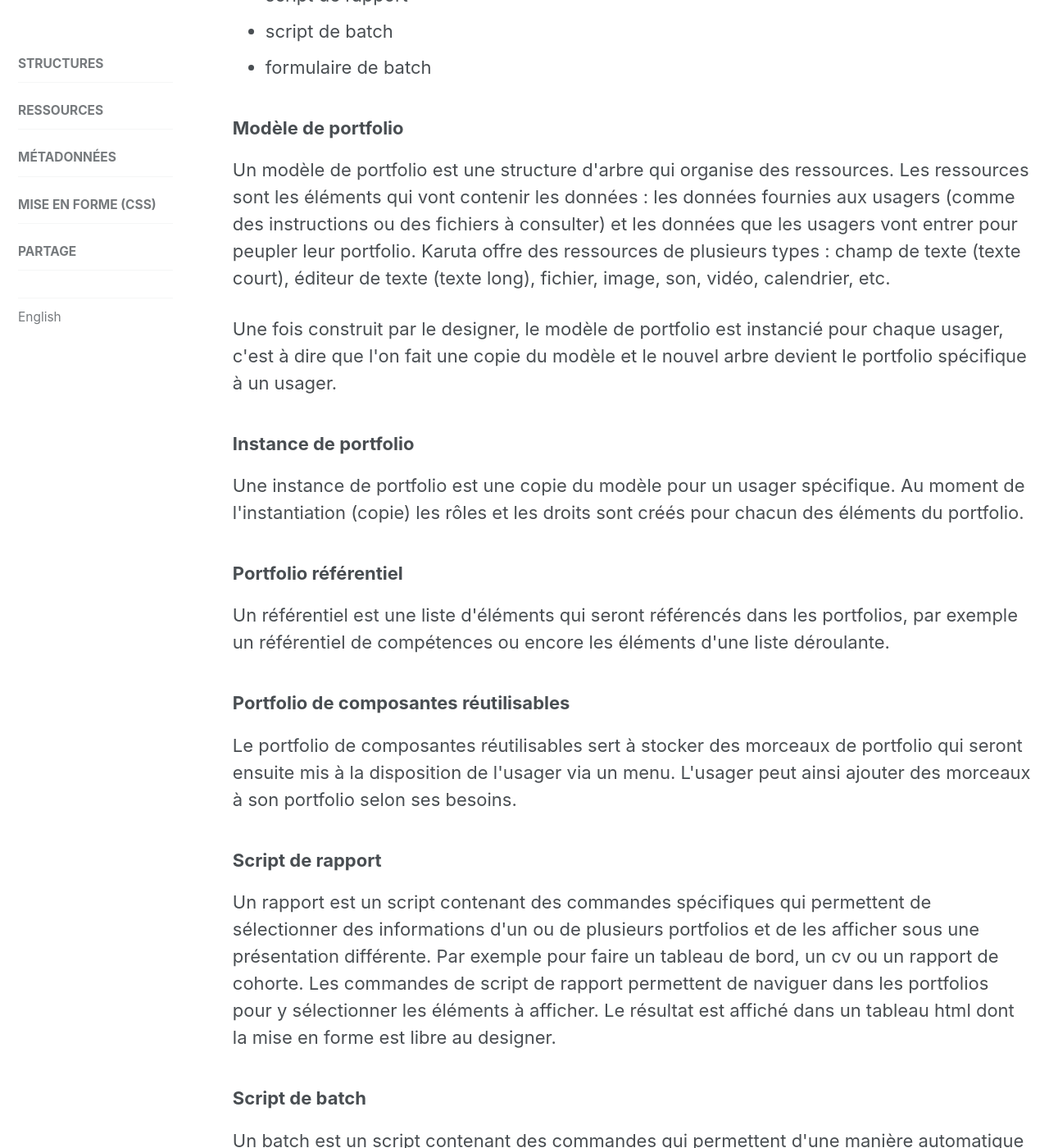
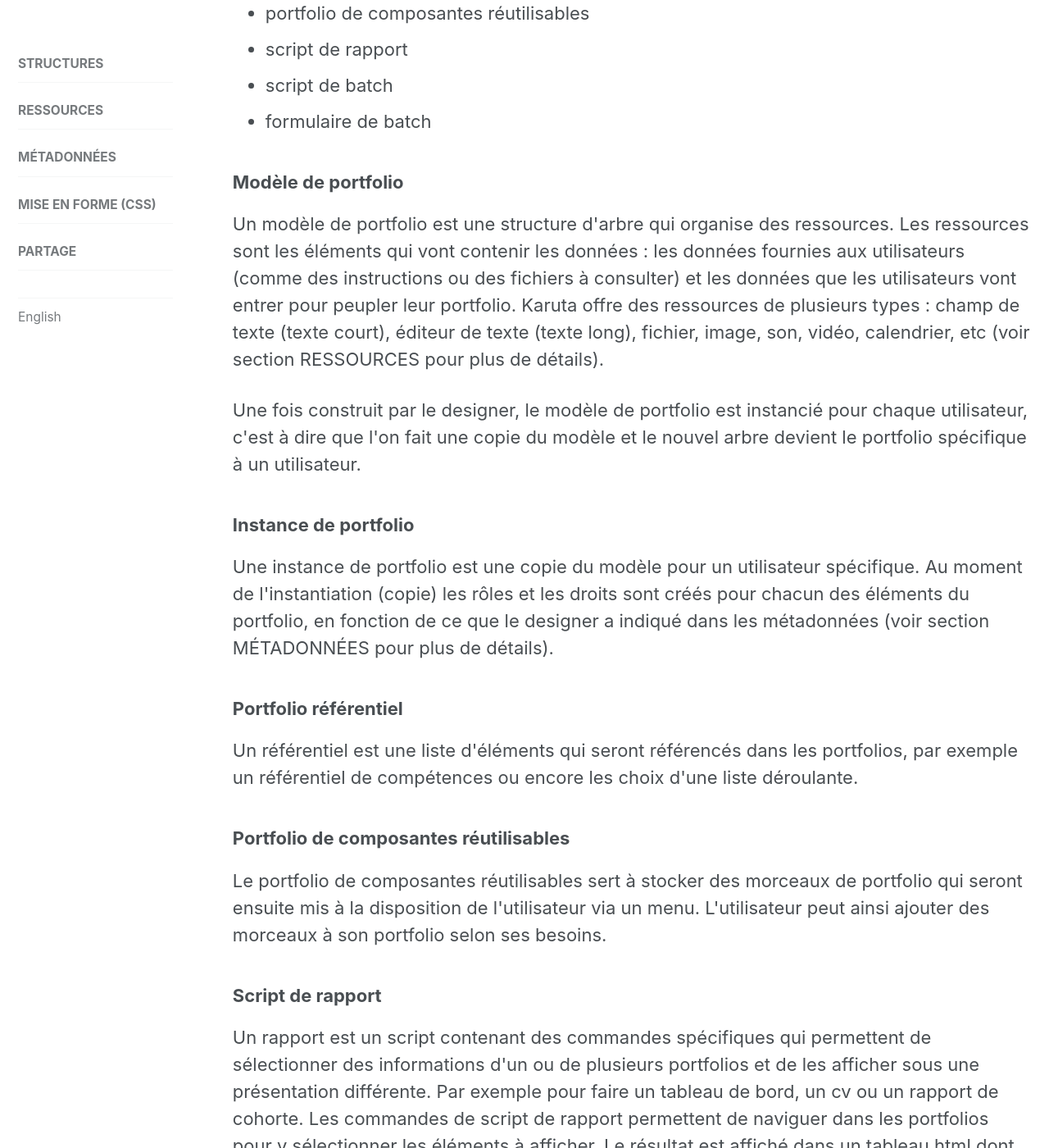
Before and after one commit to karutaproject/karuta-frontend-documentation, a Jekyll site: the page built from _pages/portfolio_fr.html, in a window 1280 px wide and 1400 px high, scrolled down 522 px. Shown: the whole window at 82% size. Built offline with Jekyll 4.4.1, drawn with Linux system fonts in a browser that asks for light colours; some of the changed text lies outside the part shown.

Commit message:
portfolio_fr

```diff
--- a/_pages/documentation_fr.html
+++ b/_pages/documentation_fr.html
@@ -53,8 +53,8 @@ sidebar:
 	<b>Les partages et les rôles utilisateurs</b><br>
 	Au moment du partage d'une instance de portfolio avec un utilisateur, cet utilisateur est associé au
 	portfolio dans un 'rôle' spécifique (par exemple, le rôle étudiant ou professeur). Pour chaque portfolio,
-	KARUTA créé un groupe d'utilisateurs pour chaque rôle rencontré dans le portfolio. Ensuite, pour associer un
-	rôle à un utilisateur, KARUTA place cet utilisateur dans le groupe du rôle correspondant.
+	Karuta créé un groupe d'utilisateurs pour chaque rôle rencontré dans le portfolio. Ensuite, pour associer un
+	rôle à un utilisateur, Karuta place cet utilisateur dans le groupe du rôle correspondant.
 </p>
 <p> Il y a trois rôles prédéfinis&nbsp;:</p>
 <ul>
--- a/_pages/portfolio_fr.html
+++ b/_pages/portfolio_fr.html
@@ -6,11 +6,14 @@ sidebar:
  nav: "portfolio_fr"
 ---
 
-<p>Dans Karuta un portfolio est représenté par un arbre structuré (voir STRUCTURES).</p>
-<p> Il y a plusieurs types d'arbres dans Karuta :</p>
+<p>
+	Dans Karuta un portfolio est représenté par un arbre structuré. En d'autres mot, tous les portfolios sont construits
+	selon une arborescence XML (voir section STRUCTURES pour plus de détails).
+</p>
+<p> Il y a plusieurs types d'arbres dans Karuta&nbsp;:</p>
 <ul>
 	<li>modèle de portfolio</li>
-	<li>instance de portfolios</li>
+	<li>instance de portfolio</li>
 	<li>portfolio référentiel</li>
 	<li>portfolio de composantes réutilisables</li>
 	<li>script de rapport</li>
@@ -20,32 +23,34 @@ sidebar:
 <h3>Modèle de portfolio</h3>
 <p>
 	Un modèle de portfolio est une structure d'arbre qui organise des ressources. Les ressources sont
-	les éléments qui vont contenir les données : les données fournies aux usagers (comme des
-	instructions ou des fichiers à consulter) et les données que les usagers vont entrer pour peupler
-	leur portfolio. Karuta offre des ressources de plusieurs types : champ de texte (texte court),
-	éditeur de texte (texte long), fichier, image, son, vidéo, calendrier, etc.
+	les éléments qui vont contenir les données&nbsp;: les données fournies aux utilisateurs (comme des
+	instructions ou des fichiers à consulter) et les données que les utilisateurs vont entrer pour peupler
+	leur portfolio. Karuta offre des ressources de plusieurs types&nbsp;: champ de texte (texte court),
+	éditeur de texte (texte long), fichier, image, son, vidéo, calendrier, etc (voir section RESSOURCES
+	pour plus de détails).
 </p>
 <p>
-	Une fois construit par le designer, le modèle de portfolio est instancié pour chaque usager,
+	Une fois construit par le designer, le modèle de portfolio est instancié pour chaque utilisateur,
 	c'est à dire que l'on fait une copie du modèle et le nouvel arbre devient le portfolio spécifique
-	à un usager.
+	à un utilisateur.
 </p>
 <h3>Instance de portfolio</h3>
 <p>
-	Une instance de portfolio est une copie du modèle pour un usager spécifique. Au moment de
-	l'instantiation (copie) les rôles et les droits sont créés pour chacun des éléments du
-	portfolio.
+	Une instance de portfolio est une copie du modèle pour un utilisateur spécifique. Au moment de
+	l'instantiation (copie) les rôles et les droits sont créés pour chacun des éléments du portfolio,
+	en fonction de ce que le designer a indiqué dans les métadonnées (voir section MÉTADONNÉES pour
+	plus de détails).
 </p>
 <h3>Portfolio référentiel</h3>
 <p>
 	Un référentiel est une liste d'éléments qui seront référencés dans les portfolios, par exemple un
-	référentiel de compétences ou encore les éléments d'une liste déroulante.
+	référentiel de compétences ou encore les choix d'une liste déroulante.
 </p>
 <h3>Portfolio de composantes réutilisables</h3>
 <p>
 	Le portfolio de composantes réutilisables sert à stocker des morceaux de portfolio qui seront
-	ensuite mis à la disposition de l'usager via un menu. L'usager peut ainsi ajouter des morceaux
-	à son portfolio selon ses besoins.
+	ensuite mis à la disposition de l'utilisateur via un menu. L'utilisateur peut ainsi ajouter des
+	morceaux à son portfolio selon ses besoins.
 </p>
 <h3>Script de rapport</h3>
 <p>
@@ -53,32 +58,39 @@ sidebar:
 	informations d'un ou de plusieurs portfolios et de les afficher sous une présentation différente.
 	Par exemple pour faire un tableau de bord, un cv ou un rapport de cohorte. Les commandes de script
 	de rapport permettent de naviguer dans les portfolios pour y sélectionner les éléments à afficher.
-	Le résultat est affiché dans un tableau html dont la mise en forme est libre au designer.</p>
+	Le résultat est affiché dans un tableau html dont la mise en forme est libre au designer
+	(voir section <b><a href='../report_fr/'>Rapport</a></b> pour plus de détails).
+	</p>
 
 <h3>Script de batch</h3>
-<p>Un batch est un script contenant des commandes qui permettent d'une manière automatique
-	de créer des usagers, de créer des instances de portfolio, de mettre à jour des éléments du portfolio,
-	etc. Un script de batch est généralement associé à un fichier CSV contenant, par exemple, la
-	liste des usagers. L'éxécution du script de batch créera alors automatiquement tous les
-	portfolios des usagers. Un script de batch peut également être associé à un formulaire.
+<p>
+	Un batch est un script contenant des commandes qui permettent d'une manière automatique
+	de créer des utilisateurs, de créer des instances de portfolio, de mettre à jour des éléments
+	du portfolio, etc. Un script de batch est généralement associé à un fichier CSV contenant, par
+	exemple, la liste des utilisateurs. L'exécution du script de batch créera alors automatiquement
+	tous les portfolios des utilisateurs (voir section <b><a href='../batch_fr/'>Batch</a></b> pour
+	plus de détails). Un script de batch peut également être associé à un formulaire de batch.
 </p>
 <h3>Formulaire de batch</h3>
-<p>Un formulaire batch permet d'exécuter un script de batch d'une manière unitaire pour un
-	seul usager.
+<p>
+	Un formulaire batch permet d'exécuter un script de batch d'une manière unitaire pour un
+	seul utilisateur.
 </p>
 
-<h2>Principe de fonctionnement</h2>
-<p>Un portfolio ou arbre dans Karuta est construit en y ajoutant des branches un peu comme dans un
-	jeu de Lego. Certaines branches sont prédéfinies : les éléments de base de Karuta. D'autres
-	branches sont construites par le designer en assemblant des branches de base. On peut ainsi
+<h2>Fonctionnement</h2>
+<p>
+	Un portfolio ou arbre Karuta est construit en y ajoutant des branches un peu comme dans un
+	jeu de Lego. Certaines branches sont prédéfinies&nbsp;: les éléments de base de Karuta. D'autres
+	branches sont construites par le designer en assemblant des éléments de base. On peut ainsi
 	construire des portfolios complexes.
 </p>
-<p>On peut aussi définir des menus permettant à l'usager final d'ajouter lui-même des branches à
-	son portfolio.
+<p>
+	On peut aussi définir des menus permettant à l'utilisateur final d'ajouter lui-même des branches
+	pré-construites par le designer à son portfolio.
 </p>
 
 <h3>Modèle et instance</h3>
-<p>On distingue deux types de portfolios :</p>
+<p>On distingue deux types de portfolios&nbsp;:</p>
 <ul>
 <li>Portfolio modèle — Construit par le designer. Les rôles associés sont <i>designer</i> et
 	<i>all</i>.
@@ -88,17 +100,18 @@ sidebar:
 	en plus de <i>designer</i> et <i>all</i>.
 </li>
 </ul>
-<p>Le diagramme ci-dessous présente les liens entre les deux types de portfolios :</p>
+<p>Le diagramme ci-dessous présente les liens entre les deux types de portfolios&nbsp;:</p>
 <img src='../assets/img/modele-instance1.png' width='30%'/>
 <h3>Le modèle de sécurité</h3>
 <p></p>
 <img src='../assets/img/modele-securite.png' width='50%'/>
 <ul>
-	<li>Un portfolio a des rôles associés.</li>
-	<li>Un rôle a des droits associés (lire, écrire, soumettre, etc.) sur chacun des éléments
+	<li>Un portfolio a des <b>rôles</b> associés.</li>
+	<li>
+		Un rôle a des <b>droits</b> associés (voir, écrire, soumettre, etc) sur chacun des éléments
 		du portfolio.
 	</li>
-	<li>Le partage d'un portfolio se fait en indiquant un usager et un rôle.</li>
+	<li>Le partage d'un portfolio se fait en indiquant un utilisateur et un rôle.</li>
 </ul>
 <img src='../assets/img/partage.png' width='80%'/>
 
```
